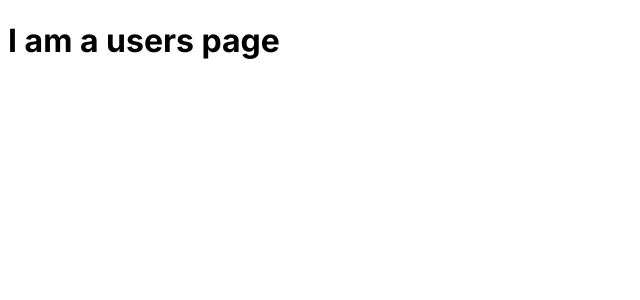
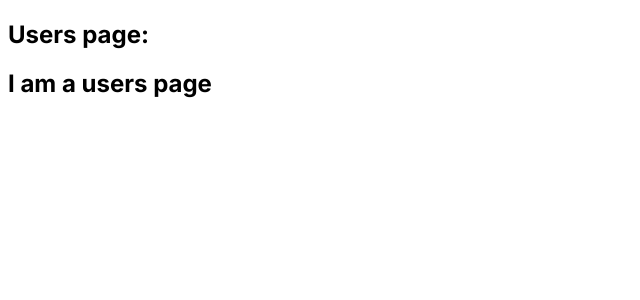
Before and after one commit to ferlobo1985/UDMY-NEXT24-Routing, a Next.js app: page /users in a window 1280 px wide. Shown: the top 300 px of the page, without its empty margins (0-640 px from the left). Built offline with nearby package versions, Linux system fonts and the light colour scheme.

Commit message:
08-Layouts
08-Layouts

```diff
--- a/src/app/contact/page.js
+++ b/src/app/contact/page.js
@@ -1,4 +1,5 @@
 export default function ContactPage(){
+
     return(
         <>
             <h1>I am a contact page</h1>
--- a/src/app/layout.js
+++ b/src/app/layout.js
@@ -4,14 +4,16 @@ import { Inter } from 'next/font/google'
 const inter = Inter({ subsets: ['latin'] })
 
 export const metadata = {
-  title: 'Create Next App',
+  title: 'dog',
   description: 'Generated by create next app',
 }
 
 export default function RootLayout({ children }) {
   return (
     <html lang="en">
-      <body className={inter.className}>{children}</body>
+      <body className={inter.className}>
+        {children}
+      </body>
     </html>
   )
 }
--- /dev/null
+++ b/src/app/users/layout.js
@@ -0,0 +1,11 @@
+
+export default function UsersLayout(props){
+
+    return(
+        <section>
+            <h1>Users page:</h1>
+            {props.children}
+        </section>
+    )
+
+}
```
Also changed, not shown: src/app/contact/layout.js (added, +13 -0 lines), src/app/users/profile/layout.js (added, +10 -0 lines).
